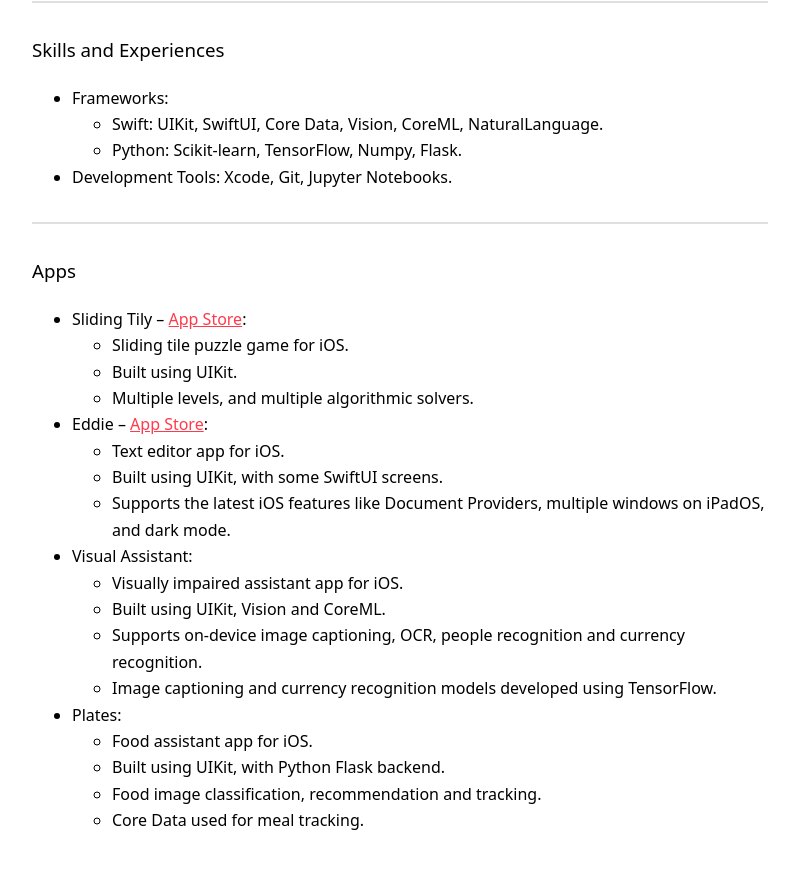
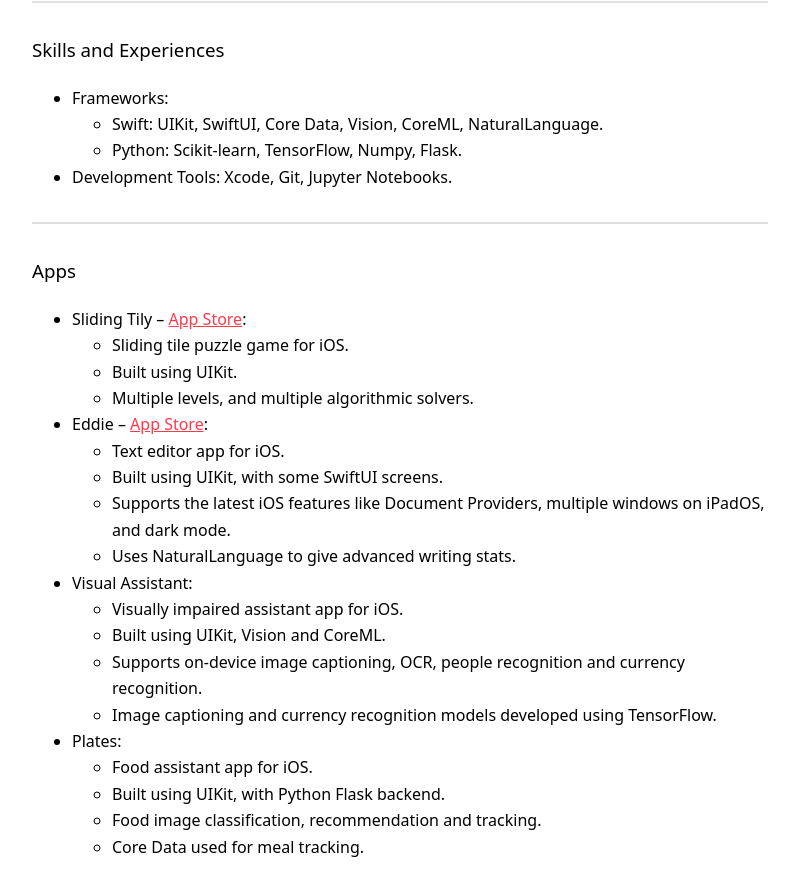
Before and after one commit to koshakji/koshakji.github.io, a Jekyll site: the page built from resume.md, in a window 1280 px wide and 900 px high, scrolled down 791 px. Shown: the top 896 px of the window, without its empty margins (240-1039 px from the left). Built offline with Jekyll 4.4.1, drawn with Linux system fonts in a browser that asks for light colours; our own code applies the rules of GitHub Pages for plain Markdown files; before the commit the page ends 1665 px from its top, so only the background shows below that.

Commit message:
Added NaturalLanguage usage in Eddie

```diff
--- a/resume.md
+++ b/resume.md
@@ -35,6 +35,7 @@
 	- Text editor app for iOS.
 	- Built using UIKit, with some SwiftUI screens.
 	- Supports the latest iOS features like Document Providers, multiple windows on iPadOS, and dark mode.
+	- Uses NaturalLanguage to give advanced writing stats.
 - Visual Assistant:
 	- Visually impaired assistant app for iOS.
 	- Built using UIKit, Vision and CoreML.
```
